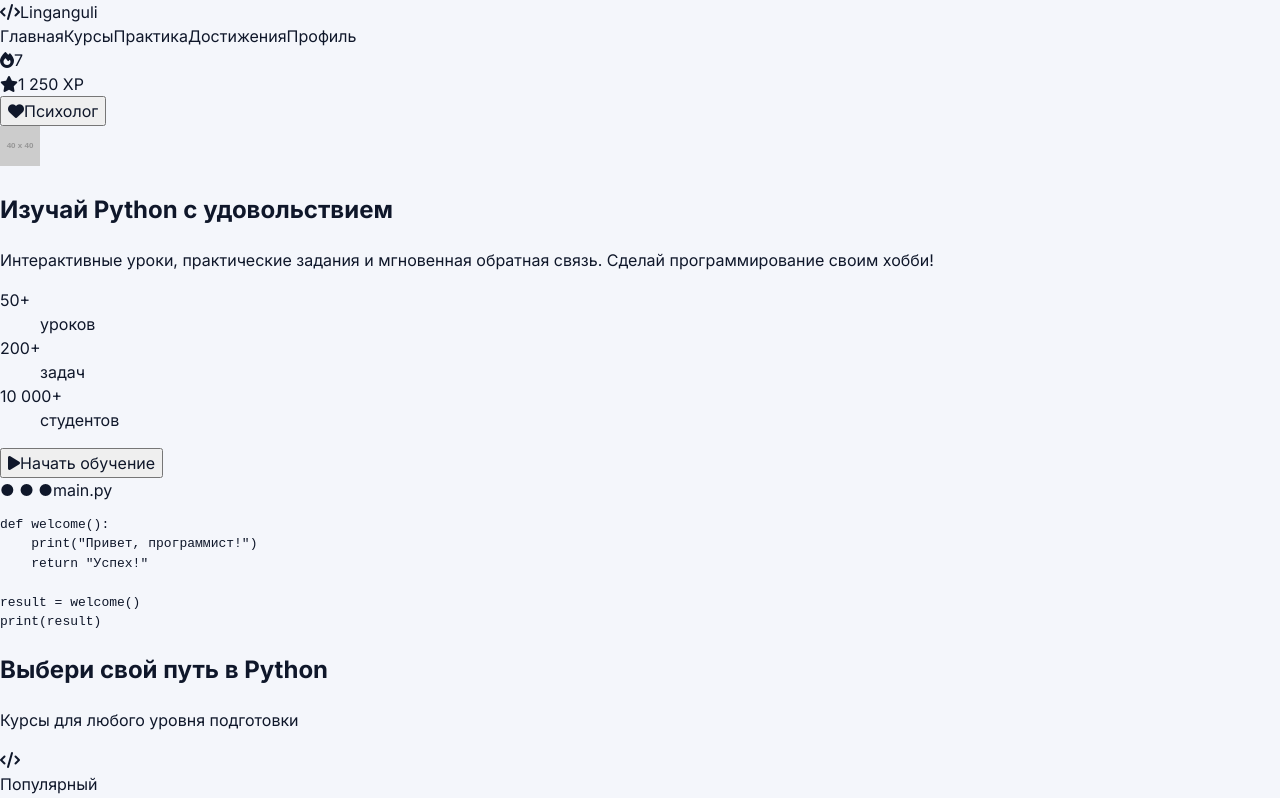
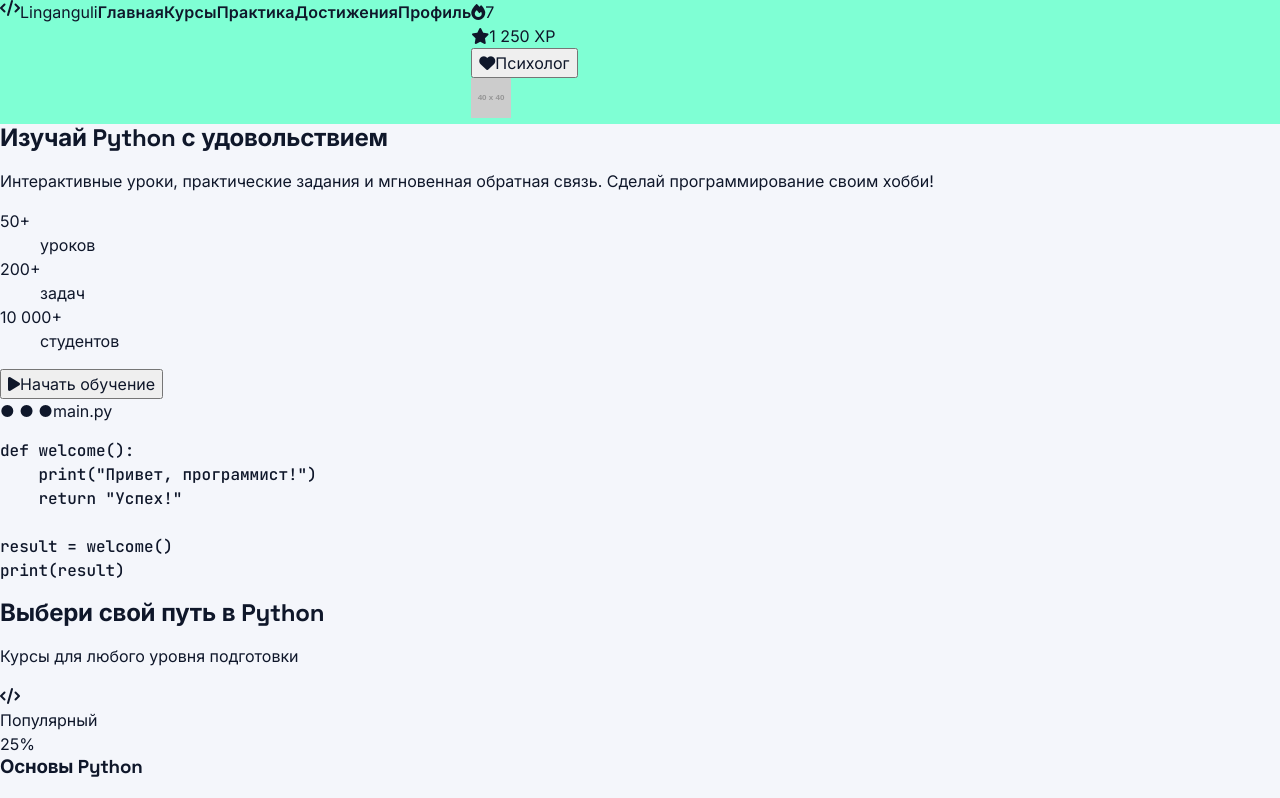
Before and after one commit to zhukockijmaxim9/linganguli_app, a React (Vite) app: page / in a window 1280 px wide. Shown: the top 798 px of the page. Built offline with nearby package versions, Linux system fonts and the light colour scheme; a small style sheet from the web is missing.

Commit message:
Added fonts and color base to root

```diff
--- a/src/components/SiteHeader/SiteHeader.jsx
+++ b/src/components/SiteHeader/SiteHeader.jsx
@@ -1,18 +1,17 @@
-import { NavLink } from 'react-router-dom'
-import styles from './SiteHeader.module.css'
+import { NavLink } from "react-router-dom";
+import styles from "./SiteHeader.module.css";
 
 const navLinks = [
-  { to: '/', label: 'Главная' },
-  { to: '/courses', label: 'Курсы' },
-  { to: '/practice', label: 'Практика' },
-  { to: '/achievements', label: 'Достижения' },
-  { to: '/profile', label: 'Профиль' },
-]
+  { to: "/", label: "Главная" },
+  { to: "/courses", label: "Курсы" },
+  { to: "/practice", label: "Практика" },
+  { to: "/achievements", label: "Достижения" },
+  { to: "/profile", label: "Профиль" },
+];
 
 function SiteHeader() {
   return (
     <header className={styles.bar}>
-      <div className={styles.container}>
       <div className={styles.brand}>
         <i className="fas fa-code" aria-hidden="true" />
         <span>Linganguli</span>
@@ -22,9 +21,7 @@ function SiteHeader() {
           <NavLink
             key={link.to}
             to={link.to}
-              className={({ isActive }) =>
-                `${styles.navLink}${isActive ? ` ${styles.active}` : ''}`
-              }
+            className={({ isActive }) => `${styles.navLink}${isActive ? ` ${styles.active}` : ""}`}
           >
             {link.label}
           </NavLink>
@@ -44,15 +41,11 @@ function SiteHeader() {
           <span>Психолог</span>
         </button>
         <div className={styles.avatar}>
-            <img
-              src="https://via.placeholder.com/40x40/4CAF50/FFFFFF?text=U"
-              alt="Профиль"
-            />
-          </div>
+          <img src="https://via.placeholder.com/40x40/4CAF50/FFFFFF?text=U" alt="Профиль" />
         </div>
       </div>
     </header>
-  )
+  );
 }
 
-export default SiteHeader
+export default SiteHeader;
--- a/src/components/SiteHeader/SiteHeader.module.css
+++ b/src/components/SiteHeader/SiteHeader.module.css
@@ -1,19 +1,31 @@
-.bar {}
+.bar {
+  background-color: aquamarine;
 
-.container {}
+  display: flex;
+}
 
-.brand {}
+.brand {
+  display: flex;
+}
 
-.nav {}
+.nav {
+  display: flex;
+}
 
-.navLink {}
+.navLink {
+}
 
-.active {}
+.active {
+}
 
-.actions {}
+.actions {
+}
 
-.counter {}
+.counter {
+}
 
-.helpBtn {}
+.helpBtn {
+}
 
-.avatar {}
+.avatar {
+}
--- a/src/index.css
+++ b/src/index.css
@@ -1,5 +1,12 @@
+@import url("https://fonts.googleapis.com/css2?family=Space+Grotesk:wght@500;600;700&family=Inter:wght@400;500;600&family=JetBrains+Mono:wght@400;500;600&display=swap");
+
 :root {
-  font-family: 'Inter', system-ui, -apple-system, BlinkMacSystemFont, 'Segoe UI', sans-serif;
+  --font-heading: "Space Grotesk", "Inter", system-ui, -apple-system, BlinkMacSystemFont, "Segoe UI", sans-serif;
+  --font-body: "Inter", system-ui, -apple-system, BlinkMacSystemFont, "Segoe UI", sans-serif;
+  --font-nav: "Inter", system-ui, -apple-system, BlinkMacSystemFont, "Segoe UI", sans-serif;
+  --font-ui: "Inter", system-ui, -apple-system, BlinkMacSystemFont, "Segoe UI", sans-serif;
+  --font-code: "JetBrains Mono", "SFMono-Regular", Consolas, "Liberation Mono", Menlo, monospace;
+
   line-height: 1.5;
   font-weight: 400;
   color: #0f172a;
@@ -17,6 +24,29 @@ body {
   min-height: 100vh;
   background-color: #f4f6fb;
   color: #0f172a;
+  font-family: var(--font-body);
+  -webkit-font-smoothing: antialiased;
+  text-rendering: optimizeLegibility;
+}
+
+h1,
+h2,
+h3,
+h4,
+h5,
+h6 {
+  margin: 0;
+  font-family: var(--font-heading);
+  letter-spacing: -0.01em;
+  line-height: 1.2;
+}
+
+nav,
+.nav,
+.navbar {
+  font-family: var(--font-nav);
+  font-weight: 600;
+  letter-spacing: 0.01em;
 }
 
 a {
@@ -24,26 +54,50 @@ a {
   text-decoration: none;
 }
 
+a:hover {
+  text-decoration: underline;
+}
+
 button,
 input,
 select,
-textarea {
+textarea,
+.btn,
+.badge {
+  font-family: var(--font-ui);
   font: inherit;
   color: inherit;
 }
 
-.container {}
+code,
+pre,
+.code,
+.code-inline {
+  font-family: var(--font-code);
+  font-weight: 500;
+  letter-spacing: 0;
+}
 
-.section {}
+.container {
+}
 
-.card {}
+.section {
+}
 
-.btn {}
+.card {
+}
 
-.badge {}
+.btn {
+}
 
-.list-clean {}
+.badge {
+}
 
-.progress-track {}
+.list-clean {
+}
 
-.breadcrumb {}
+.progress-track {
+}
+
+.breadcrumb {
+}
```
Lines whose indentation alone changed are shown as unchanged.
